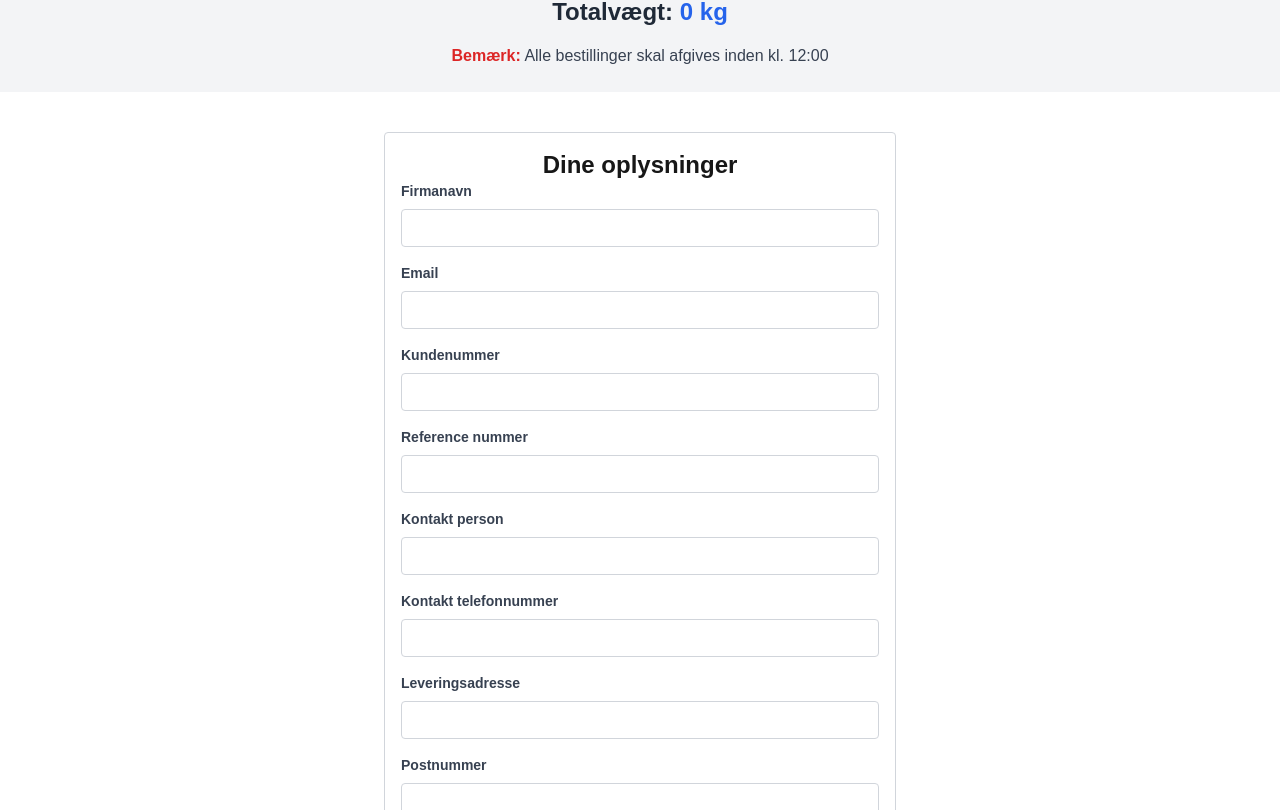
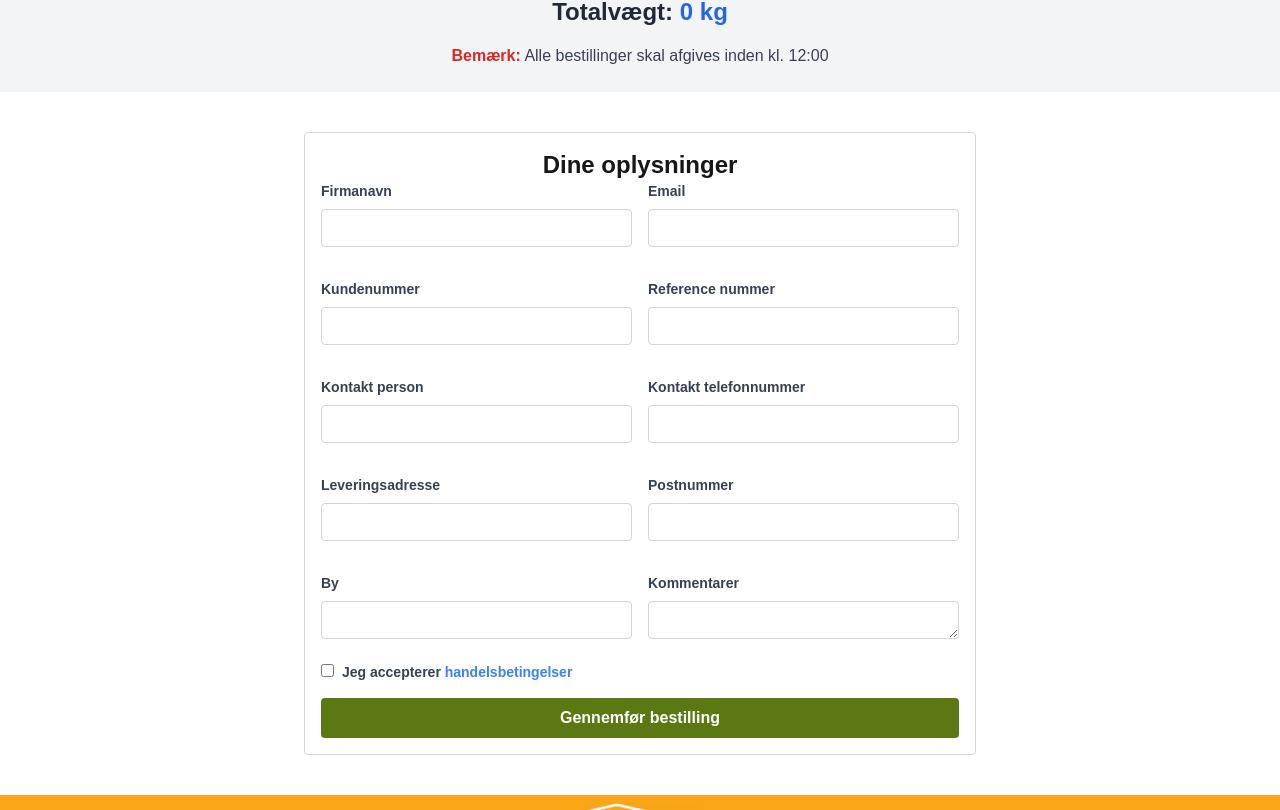
Before and after one commit to axwii/kosan-order-form-AAL, a Next.js app: page / in a window 1280 px wide. Shown: the part 1210-2020 px from the top of the page. Built offline with nearby package versions, Linux system fonts and the light colour scheme.

Commit message:
Update the customer form to a 2 column view so that it's more compact.

```diff
--- a/src/app/components/CustomerForm.jsx
+++ b/src/app/components/CustomerForm.jsx
@@ -110,6 +110,9 @@ const CustomerForm = () => {
       </a>
 
       <FormSection title="Dine oplysninger">
+
+          <div className="grid grid-cols-1 sm:grid-cols-2 gap-4">
+
             <FormInput label="Firmanavn" id="companyName" name="companyName" required />
             <FormInput label="Email" id="email" name="email" type="email" required autoComplete="email" />
             <FormInput label="Kundenummer" id="customerNumber" name="customerNumber" inputMode="numeric" />
@@ -126,10 +129,13 @@ const CustomerForm = () => {
               <textarea
                 id="comments"
                 name="comments"
-            rows="3"
+                rows="1"
                 className="appearance-none border border-gray-300 rounded w-full py-2 px-3 text-gray-700 leading-tight focus:outline-none focus:border-blue-500"
               ></textarea>
             </div>
+
+          </div>
+
         <div className="mb-4">
           <label htmlFor="terms" className="block text-gray-700 text-sm font-bold mb-2">
             <input
--- a/src/app/components/FormSection.jsx
+++ b/src/app/components/FormSection.jsx
@@ -2,9 +2,7 @@ import React from "react";
 
 const FormSection = ({ title, children }) => (
   <div
-    id="order-section"
-    className="max-w-lg m-4 mt-10 sm:mx-auto p-4 bg-white border border-gray-300 rounded"
-  >
+    id="order-section" className="w-full sm:max-w-2xl m-4 mt-10 mx-auto p-4 bg-white border border-gray-300 rounded">
     <h2 className="text-2xl font-bold text-center">{title}</h2>
     {children}
   </div>
```
Lines whose indentation alone changed are shown as unchanged.
